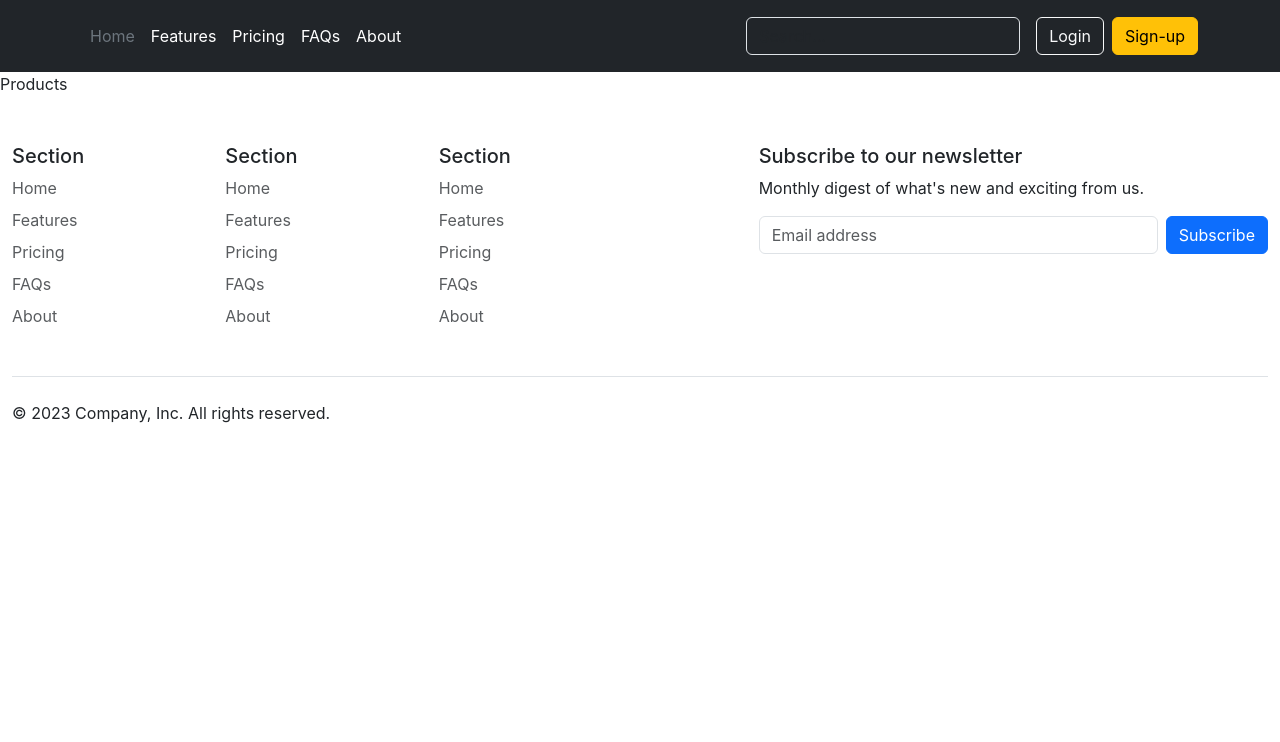
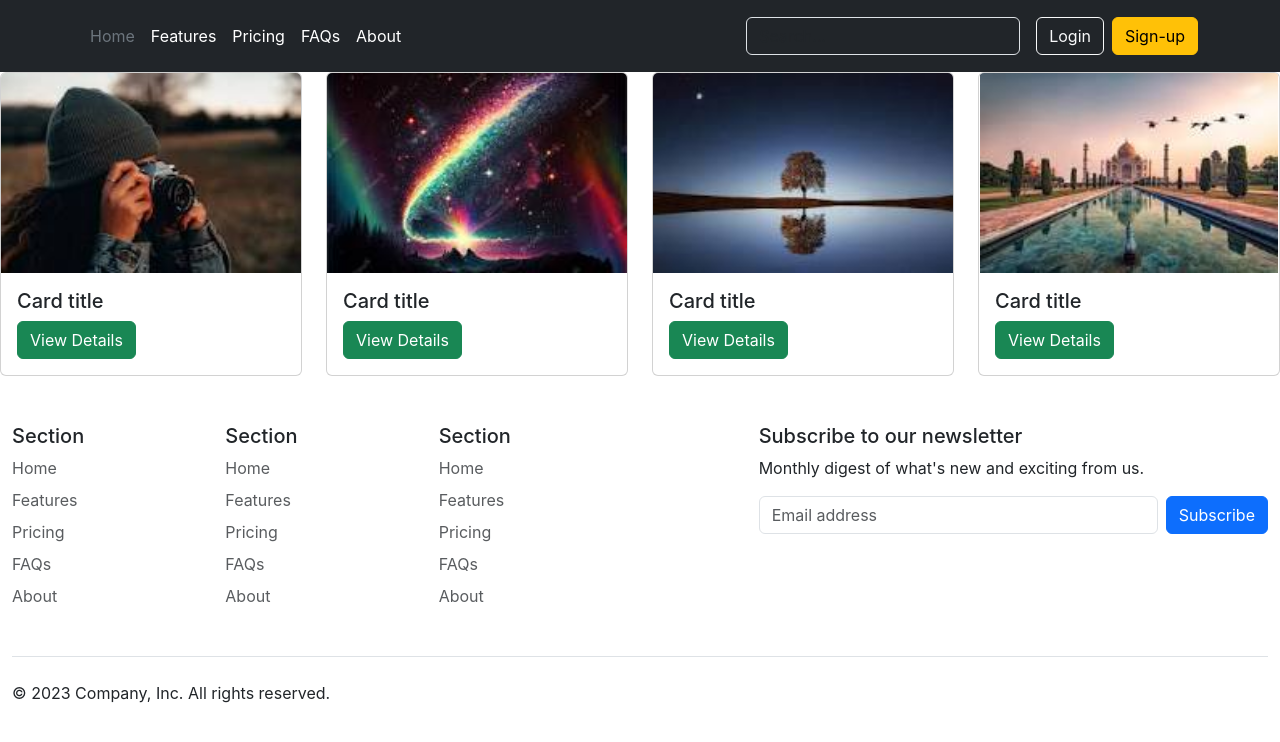
Before and after one commit to mamaheshd/training, a React (Create React App) app in the folder react/demo-app/: page /products in a window 1280 px wide. Shown: the top 742 px of the page. Built offline with nearby package versions, Linux system fonts and the light colour scheme.

Commit message:
card is added inside products.jsx files

```diff
--- a/react/demo-app/src/pages/Products.jsx
+++ b/react/demo-app/src/pages/Products.jsx
@@ -1,8 +1,11 @@
 import React from 'react'
+import Card from '../components/Card'
 
 const Products = () => {
   return (
-    <div>Products</div>
+    <>
+    <Card/>
+    </>
   )
 }
 
```
